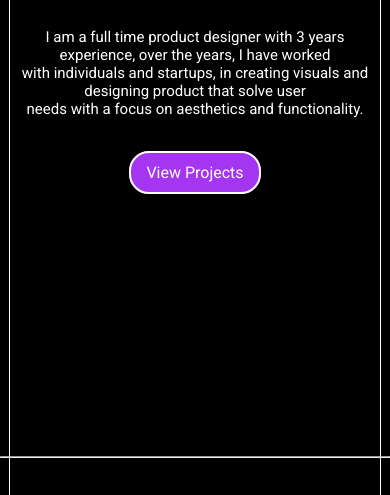
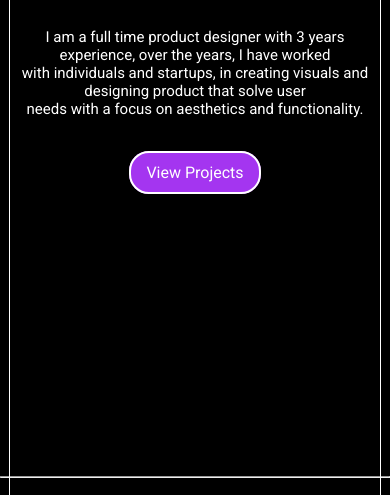
Before and after one commit to jopaleti/portfolio, a website: page index.html in a window 390 px wide. Shown: the part 338-833 px from the top of the page. Drawn offline with nearby package versions, Linux system fonts and the light colour scheme.

Commit message:
landing page fixes

```diff
--- a/index.html
+++ b/index.html
@@ -61,7 +61,7 @@
                 </div>
             </div>
         </div>
-        <hr style="color:white;margin-bottom:40px; margin-top: -50px;">
+        <hr style="color:white;margin-bottom:40px; margin-top: -30px;">
         <!-- section1 -->
          <section>
             <h3>Some Featured Projects</h3>
--- a/styles.css
+++ b/styles.css
@@ -10,6 +10,7 @@ body {
   color: #fff;
   font-family: "Roboto", sans-serif;
   overflow-x: hidden;
+  position: relative;
 }
 
 nav div {
@@ -348,6 +349,7 @@ footer .footer {
   }
 
   .nav-item3{
+    overflow: hidden;
     /* display: none; */
     position: absolute;
     display: inline-block !important;
@@ -402,16 +404,19 @@ footer .footer {
 }
 
 @media screen and (max-width: 399px){
-
+  .overall {
+    overflow-x: hidden;
+  }
   .first {
     position: relative;
     height: 100vh;
     width: 100%;
-    overflow-x: hidden;
+    /* overflow-x: hidden !important; */
     text-align: center;
 
   }
   main {
+    /* overflow-x: hidden; */
     position: absolute;
     width: 100%;
     top: 55%;
@@ -436,7 +441,7 @@ footer .footer {
     position: absolute;
     width: 95%;
     margin: auto;
-    z-index: -1;
+    /* z-index: -1; */
     inset: 0;
     border-left: 1px solid #fff;
     border-right: 1px solid #fff;
```
